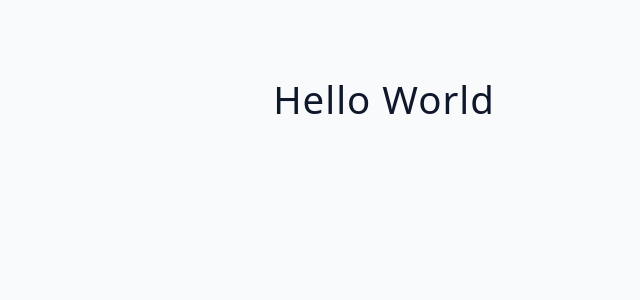
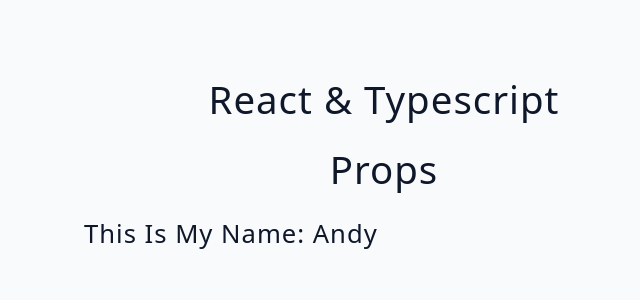
Before and after one commit to akolle/typescript-react-essentials, a React (Vite) app: page / in a window 1280 px wide. Shown: the top 300 px of the page, without its empty margins (256-896 px from the left). Built offline with nearby package versions, Linux system fonts and the light colour scheme.

Commit message:
props part 1

```diff
--- a/src/App.tsx
+++ b/src/App.tsx
@@ -1,9 +1,9 @@
-import Component from './starter/01-return/index'
+import Component from './starter/02-props/index'
 
 function App() {
   return (
     <main>
-      <Component />
+      <Component name="andy" />
     </main>
   )
 }
--- a/src/starter/02-props/index.tsx
+++ b/src/starter/02-props/index.tsx
@@ -1,9 +1,10 @@
-function Component() {
+function Component({ name }: { name: string }) {
   return (
     <div>
       <h2>React & Typescript</h2>
       <h2>Props</h2>
+      <h4>this is my name: {name}</h4>
     </div>
-  );
+  )
 }
-export default Component;
+export default Component
```
